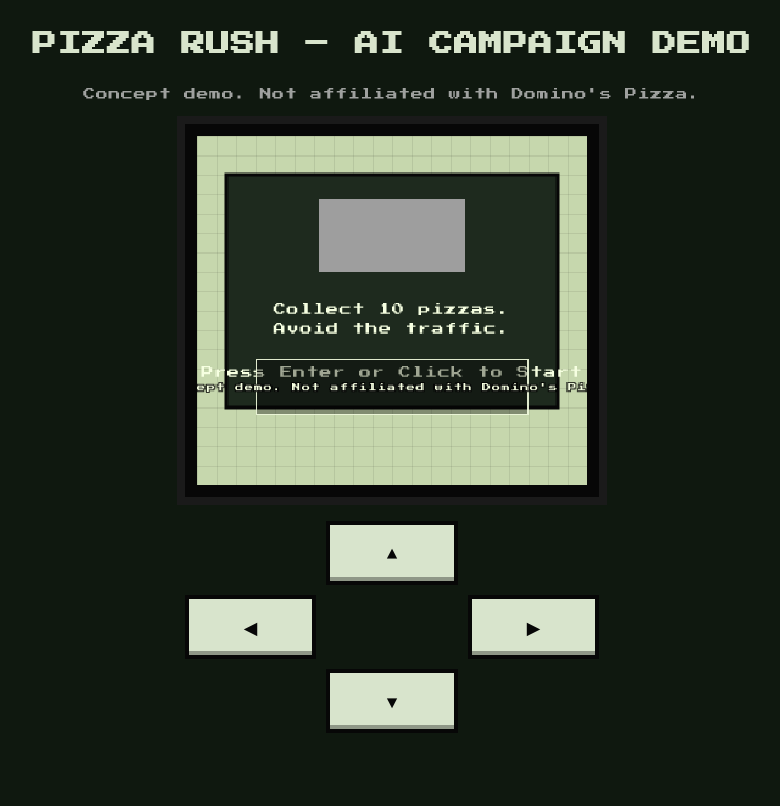
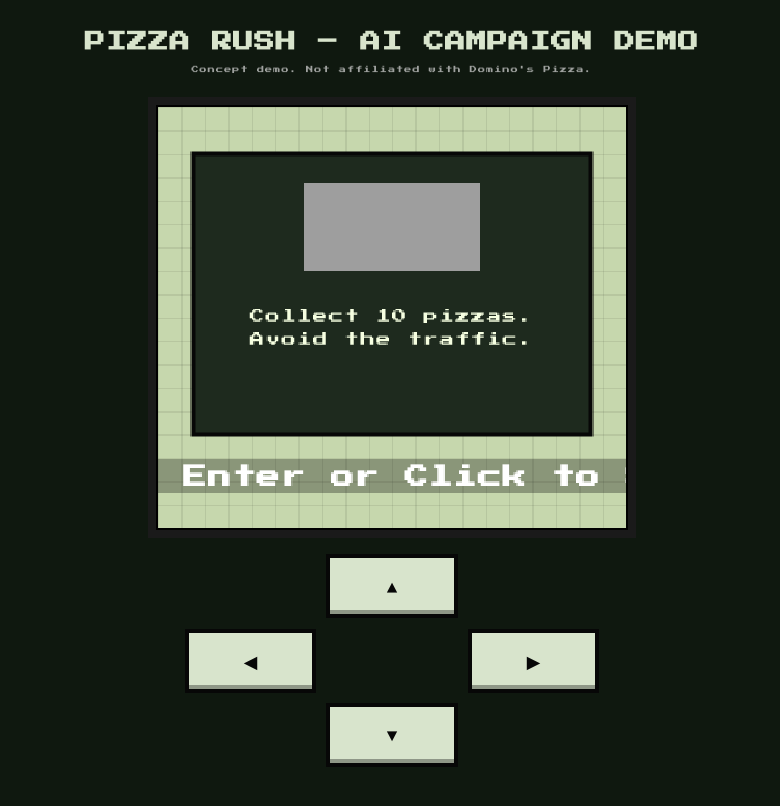
Before and after one commit to malabbas/demogame1, a plain HTML site: page index.html in a window 1280 px wide. Shown: the whole page, without its empty margins (248-1028 px from the left). Drawn offline with Linux system fonts and the light colour scheme.

Commit message:
Refine Pizza Rush demo layout

```diff
--- a/index.html
+++ b/index.html
@@ -42,9 +42,17 @@
     }
 
     h1 {
-      margin: 0 0 1.5rem;
+      margin: 0;
       text-align: center;
-      font-size: clamp(1rem, 4vw, 1.5rem);
+      font-size: clamp(0.85rem, 3.4vw, 1.275rem);
+    }
+
+    .title-block {
+      display: flex;
+      flex-direction: column;
+      align-items: center;
+      gap: 0.5rem;
+      margin-bottom: 2rem;
     }
 
     .game-shell {
@@ -55,11 +63,11 @@
     }
 
     canvas {
-      width: min(92vw, 414px);
+      width: min(92vw, 472px);
       aspect-ratio: 10 / 9;
       image-rendering: pixelated;
-      border: 12px solid var(--border);
-      background: var(--screen);
+      border: 2px solid #000;
+      background: #2d2d1f;
       box-shadow: 0 0 0 8px #1a1a1a;
     }
 
@@ -138,13 +146,13 @@
     }
 
     .disclaimer {
-      font-size: clamp(0.4rem, 1.6vw, 0.75rem);
+      font-size: clamp(0.28rem, 1.2vw, 0.45rem);
       text-align: center;
       color: #dcdcdc;
       opacity: 0.7;
       text-transform: none;
-      letter-spacing: 0.05em;
-      margin: 0.5rem 0 1.5rem;
+      letter-spacing: 1px;
+      margin: 0.4rem 0 0;
     }
 
     @media (max-width: 540px) {
@@ -156,8 +164,10 @@
   </style>
 </head>
 <body>
-  <h1>Pizza Rush – AI Campaign Demo</h1>
-  <p class="disclaimer" role="note">Concept demo. Not affiliated with Domino’s Pizza.</p>
+  <div class="title-block">
+    <h1>Pizza Rush – AI Campaign Demo</h1>
+    <p class="disclaimer" role="note">Concept demo. Not affiliated with Domino’s Pizza.</p>
+  </div>
   <div class="game-shell">
     <canvas id="game" width="320" height="288"></canvas>
     <button id="replay" class="replay">Play Again</button>
@@ -735,32 +745,30 @@
       ctx.textBaseline = 'top';
       ctx.fillText('Collect 10 pizzas.', canvas.width / 2, 138);
       ctx.fillText('Avoid the traffic.', canvas.width / 2, 154);
-      ctx.fillText('Press Enter or Click to Start', canvas.width / 2, 190);
-
-      drawStartDisclaimer();
+      drawStartPrompt('Press Enter or Click to Start');
     }
 
-    function drawStartDisclaimer() {
-      const panelWidth = canvas.width - 96;
-      const panelHeight = 46;
-      const panelX = (canvas.width - panelWidth) / 2;
-      const panelY = canvas.height - panelHeight - 58;
-
+    function drawStartPrompt(message) {
       ctx.save();
-      ctx.fillStyle = 'rgba(0, 0, 0, 0.35)';
-      ctx.fillRect(panelX, panelY, panelWidth, panelHeight);
-      ctx.strokeStyle = 'rgba(246, 255, 225, 0.9)';
-      ctx.lineWidth = 1;
-      ctx.strokeRect(panelX + 0.5, panelY + 0.5, panelWidth - 1, panelHeight - 1);
-
-      ctx.font = '7px "Press Start 2P", "VT323", monospace';
+      ctx.font = 'bold 16px "Press Start 2P", "VT323", monospace';
       ctx.textAlign = 'center';
       ctx.textBaseline = 'middle';
-      ctx.strokeStyle = 'rgba(0, 0, 0, 0.75)';
-      ctx.lineWidth = 2;
-      ctx.strokeText(DISCLAIMER_TEXT, canvas.width / 2, panelY + panelHeight / 2);
-      ctx.fillStyle = '#f6ffe1';
-      ctx.fillText(DISCLAIMER_TEXT, canvas.width / 2, panelY + panelHeight / 2);
+
+      const metrics = ctx.measureText(message);
+      const paddingX = 8;
+      const paddingY = 4;
+      const textHeight =
+        metrics.actualBoundingBoxAscent + metrics.actualBoundingBoxDescent || 16;
+      const boxWidth = metrics.width + paddingX * 2;
+      const boxHeight = textHeight + paddingY * 2;
+      const boxX = (canvas.width - boxWidth) / 2;
+      const boxY = canvas.height - boxHeight - 24;
+
+      ctx.fillStyle = 'rgba(0, 0, 0, 0.3)';
+      ctx.fillRect(boxX, boxY, boxWidth, boxHeight);
+
+      ctx.fillStyle = '#fff';
+      ctx.fillText(message, canvas.width / 2, boxY + boxHeight / 2);
       ctx.restore();
     }
 
```
